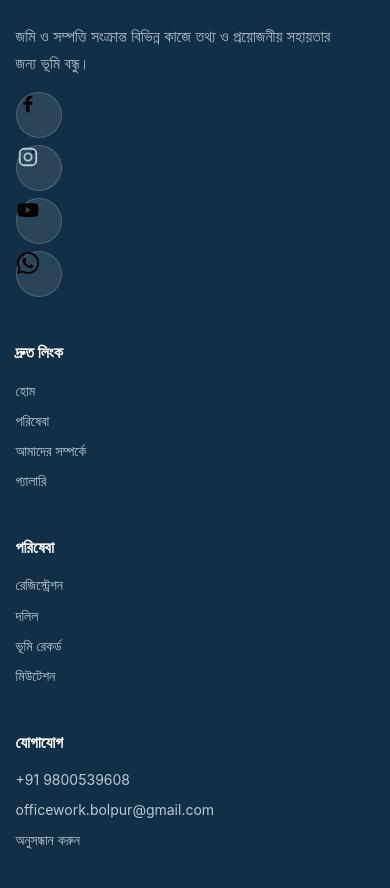
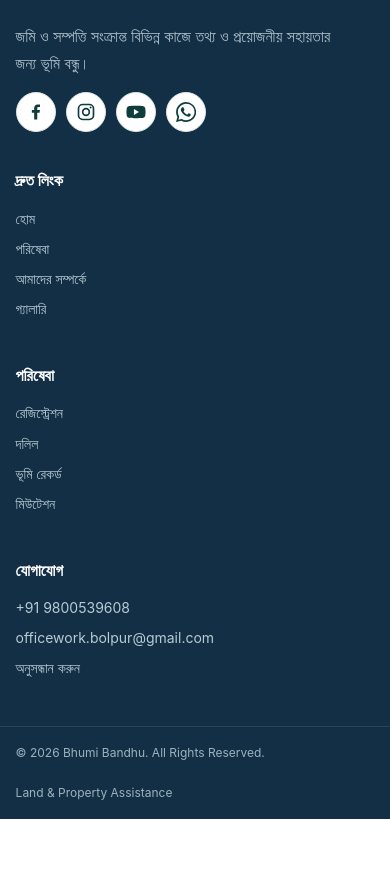
Before and after one commit to Bolpur1/abc-test, a plain HTML site: page index.html in a window 390 px wide. Shown: the part 9387-10275 px from the top of the page. After the commit the page ends 10206 px from the top, so only its background shows below. Drawn offline with Linux system fonts and the light colour scheme.

Commit message:
Update style.css

```diff
--- a/style.css
+++ b/style.css
@@ -1285,97 +1285,106 @@ code {
         font-size: 14px;
     }
 
+
+
+
 /* =========================================
-   BHUMI BANDHU SOCIAL MEDIA ICONS
+   BHUMI BANDHU - FOOTER SOCIAL ICONS
+   Footer layout remains unchanged
    ========================================= */
 
-.social-media {
-    margin-top: 24px;
+footer .footer-grid > div:first-child .social-links {
+    display: flex !important;
+    flex-direction: row !important;
+    flex-wrap: nowrap !important;
+    align-items: center;
+    justify-content: flex-start;
+    gap: 10px;
+    width: 100%;
+    margin-top: 16px;
+    padding: 0;
 }
 
-.social-media h4 {
-    margin: 0 0 14px;
-    color: #ffffff;
-    font-size: 15px;
-    font-weight: 700;
+footer .footer-grid > div:first-child .social-links a.social-icon {
+    display: inline-flex !important;
+    flex: 0 0 40px !important;
+    width: 40px !important;
+    min-width: 40px;
+    max-width: 40px;
+    height: 40px !important;
+    min-height: 40px;
+    box-sizing: border-box;
+    align-items: center;
+    justify-content: center;
+    padding: 0 !important;
+    margin: 0 !important;
+    border: 1px solid #dce7e4;
+    border-radius: 50%;
+    background-color: #ffffff;
+    color: #0f3d3e;
+    text-decoration: none;
+    line-height: 1;
+    box-shadow: none;
+    transition: background-color 0.2s ease,
+                color 0.2s ease,
+                transform 0.2s ease;
 }
 
-.social-icons {
-    display: flex;
-    align-items: center;
-    flex-wrap: wrap;
-    gap: 12px;
+footer .footer-grid > div:first-child .social-links a.social-icon svg {
+    display: block;
+    width: 20px !important;
+    height: 20px !important;
+    flex: 0 0 20px;
+    margin: 0;
+    padding: 0;
+    fill: currentColor;
 }
 
-.social-icon {
-    width: 44px;
-    height: 44px;
-    display: inline-flex;
-    align-items: center;
-    justify-content: center;
-    border-radius: 50%;
+footer .footer-grid > div:first-child .social-links a.facebook:hover {
+    background-color: #1877f2;
+    border-color: #1877f2;
     color: #ffffff;
-    background: rgba(255, 255, 255, 0.10);
-    border: 1px solid rgba(255, 255, 255, 0.18);
-    transition:
-        transform 0.25s ease,
-        background 0.25s ease,
-        box-shadow 0.25s ease;
 }
 
-.social-icon svg {
-    width: 22px;
-    height: 22px;
-    display: block;
+footer .footer-grid > div:first-child .social-links a.instagram:hover {
+    background-color: #d62976;
+    border-color: #d62976;
+    color: #ffffff;
 }
 
-.social-icon:hover,
-.social-icon:focus-visible {
+footer .footer-grid > div:first-child .social-links a.youtube:hover {
+    background-color: #ff0000;
+    border-color: #ff0000;
     color: #ffffff;
-    transform: translateY(-5px);
-    outline: none;
-    box-shadow: 0 8px 20px rgba(0, 0, 0, 0.22);
 }
 
-.social-icon.facebook:hover {
-    background: #1877F2;
+footer .footer-grid > div:first-child .social-links a.whatsapp:hover {
+    background-color: #25d366;
+    border-color: #25d366;
+    color: #ffffff;
 }
 
-.social-icon.instagram:hover {
-    background: linear-gradient(
-        45deg,
-        #feda75,
-        #fa7e1e,
-        #d62976,
-        #962fbf,
-        #4f5bd5
-    );
+footer .footer-grid > div:first-child .social-links a.social-icon:hover {
+    transform: translateY(-2px);
 }
 
-.social-icon.youtube:hover {
-    background: #FF0000;
+footer .footer-grid > div:first-child .social-links a.social-icon:focus-visible {
+    outline: 2px solid #e9b949;
+    outline-offset: 3px;
 }
 
-.social-icon.whatsapp:hover {
-    background: #25D366;
-}
-
-/* Keyboard accessibility */
-.social-icon:focus-visible {
-    outline: 3px solid #8fe05e;
-    outline-offset: 4px;
-}
-
-/* Mobile */
-@media (max-width: 700px) {
-    .social-media {
-        margin-top: 20px;
+/* Very narrow screens */
+@media (max-width: 360px) {
+    footer .footer-grid > div:first-child .social-links {
+        gap: 7px;
     }
 
-    .social-icon {
-        width: 46px;
-        height: 46px;
+    footer .footer-grid > div:first-child .social-links a.social-icon {
+        flex-basis: 36px !important;
+        width: 36px !important;
+        min-width: 36px;
+        max-width: 36px;
+        height: 36px !important;
+        min-height: 36px;
     }
 }
-
-}
```
